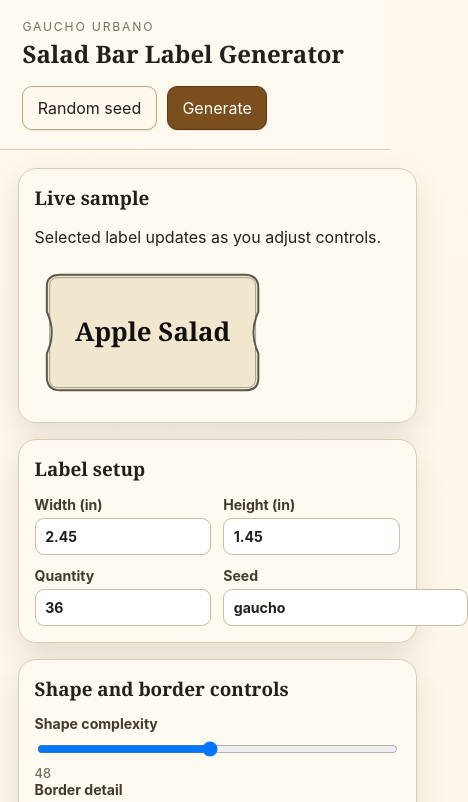
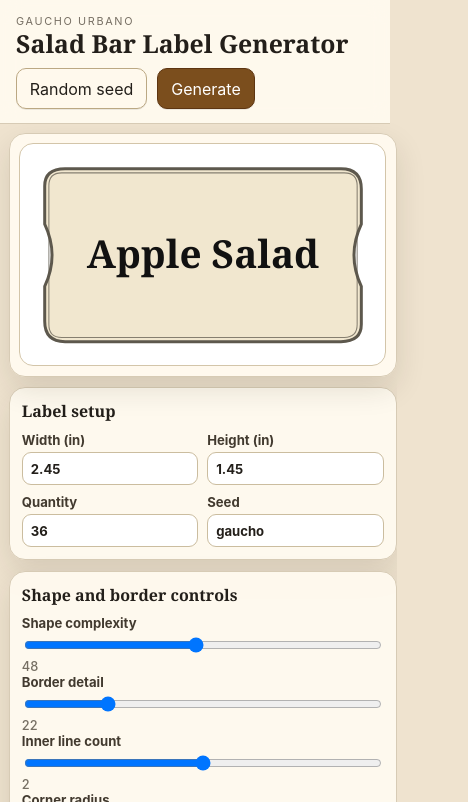
Before and after one commit to all-upper-case/salad-bar-labels, a website built with Vite: page index.html in a window 390 px wide. Shown: the top 802 px of the page, 468 px wide, since content can reach past the window. Built offline with nearby package versions, Linux system fonts and the light colour scheme.

Commit message:
Improve mobile layout and live sample styling

```diff
--- a/styles.css
+++ b/styles.css
@@ -10,24 +10,14 @@
   --shadow: 0 12px 30px rgba(43, 31, 18, 0.12);
 }
 
-* {
-  box-sizing: border-box;
-}
-
+* { box-sizing: border-box; }
 body {
   margin: 0;
   font-family: Inter, ui-sans-serif, system-ui, -apple-system, BlinkMacSystemFont, "Segoe UI", sans-serif;
   background: radial-gradient(circle at top left, #fff8ec 0, var(--bg) 42%, #efe3cf 100%);
   color: var(--ink);
 }
-
-button,
-input,
-select,
-textarea {
-  font: inherit;
-}
-
+button, input, select, textarea { font: inherit; }
 button {
   border: 1px solid #bba883;
   background: #fff9ed;
@@ -37,267 +27,108 @@ button {
   cursor: pointer;
   box-shadow: 0 1px 0 rgba(0, 0, 0, 0.08);
 }
-
-button:hover {
-  background: #fff2d9;
-}
-
-button.primary {
-  background: var(--accent);
-  color: white;
-  border-color: var(--accent-strong);
-}
-
-button.primary:hover {
-  background: var(--accent-strong);
-}
+button:hover { background: #fff2d9; }
+button.primary { background: var(--accent); color: white; border-color: var(--accent-strong); }
+button.primary:hover { background: var(--accent-strong); }
 
 .topbar {
   display: flex;
   justify-content: space-between;
   gap: 1rem;
   align-items: center;
-  padding: 1.2rem 1.4rem;
+  padding: 1rem 1.2rem;
   border-bottom: 1px solid var(--line);
-  background: rgba(255, 250, 240, 0.92);
+  background: rgba(255, 250, 240, 0.94);
   position: sticky;
   top: 0;
-  z-index: 5;
+  z-index: 10;
   backdrop-filter: blur(10px);
 }
+.eyebrow { margin: 0 0 0.15rem; font-size: 0.76rem; letter-spacing: 0.15em; text-transform: uppercase; color: var(--muted); }
+h1, h2 { font-family: Georgia, "Times New Roman", serif; margin: 0; }
+h1 { font-size: clamp(1.45rem, 3vw, 2.35rem); }
+h2 { font-size: 1.12rem; }
+.topbar-actions { display: flex; gap: 0.65rem; flex-wrap: wrap; justify-content: flex-end; }
 
-.eyebrow {
-  margin: 0 0 0.15rem;
-  font-size: 0.76rem;
-  letter-spacing: 0.15em;
-  text-transform: uppercase;
-  color: var(--muted);
+.layout { display: grid; grid-template-columns: minmax(310px, 390px) 1fr; gap: 1.1rem; padding: 1.1rem; }
+.controls { display: flex; flex-direction: column; gap: 1rem; }
+.panel, .workspace { background: rgba(255, 250, 240, 0.95); border: 1px solid var(--line); border-radius: 18px; box-shadow: var(--shadow); }
+.panel { padding: 1rem; }
+.panel h2 { margin-bottom: 0.8rem; }
+label { display: grid; gap: 0.35rem; color: #423a2f; font-weight: 650; font-size: 0.88rem; }
+input, select, textarea { border: 1px solid #cbbd9f; border-radius: 9px; padding: 0.55rem 0.6rem; background: white; color: var(--ink); min-width: 0; }
+input[type="range"] { padding: 0; }
+input[type="color"] { min-height: 2.4rem; padding: 0.2rem; }
+textarea { width: 100%; resize: vertical; line-height: 1.35; }
+.grid { display: grid; gap: 0.75rem; }
+.grid.two { grid-template-columns: repeat(2, minmax(0, 1fr)); }
+.range-value { color: var(--muted); font-weight: 500; font-size: 0.8rem; }
+.hint, .live-sample-header p { color: var(--muted); font-size: 0.84rem; line-height: 1.35; }
+.live-sample-header p { margin: -0.45rem 0 0.75rem; }
+.button-stack { display: grid; gap: 0.65rem; }
+
+.live-sample-panel { position: sticky; top: 92px; z-index: 4; }
+.live-sample {
+  background: white;
+  border: 1px solid #d3c5a9;
+  border-radius: 14px;
+  padding: 0.65rem;
+  min-height: 120px;
+  display: grid;
+  place-items: center;
+}
+.live-sample svg { display: block; width: 100%; max-width: 330px; height: auto; }
+
+.workspace { min-width: 0; padding: 1rem; }
+.workspace-header { display: flex; justify-content: space-between; gap: 1rem; align-items: center; margin-bottom: 1rem; }
+.workspace-header p { margin: 0.3rem 0 0; color: var(--muted); }
+.compact-check { display: flex; align-items: center; gap: 0.45rem; white-space: nowrap; }
+.preview-grid { display: grid; grid-template-columns: repeat(auto-fill, minmax(245px, 1fr)); gap: 1rem; align-items: start; }
+.label-card { border: 1px solid #d3c5a9; border-radius: 14px; background: white; padding: 0.75rem; cursor: pointer; transition: transform 120ms ease, box-shadow 120ms ease, border-color 120ms ease; }
+.label-card:hover { transform: translateY(-1px); box-shadow: 0 8px 20px rgba(52, 38, 20, 0.12); }
+.label-card.selected { outline: 3px solid rgba(123, 78, 29, 0.25); border-color: var(--accent); }
+.label-meta { color: var(--muted); font-size: 0.72rem; margin-bottom: 0.45rem; display: flex; justify-content: space-between; gap: 0.5rem; }
+.label-svg-wrap svg { display: block; width: 100%; height: auto; }
+
+@media (max-width: 850px) {
+  body { background: #efe3cf; }
+  .topbar { align-items: flex-start; flex-direction: column; gap: 0.75rem; padding: 0.85rem 1rem; }
+  .topbar-actions { justify-content: flex-start; }
+  .topbar button { padding: 0.6rem 0.8rem; }
+  .layout { grid-template-columns: 1fr; padding: 0.55rem; gap: 0.65rem; }
+  .controls { gap: 0.65rem; }
+  .panel, .workspace { border-radius: 16px; }
+  .panel { padding: 0.75rem; }
+  .panel h2 { font-size: 1rem; margin-bottom: 0.6rem; }
+  .grid { gap: 0.55rem; }
+  label { font-size: 0.82rem; gap: 0.25rem; }
+  input, select, textarea { padding: 0.48rem 0.5rem; }
+  .live-sample-panel { position: sticky; top: 133px; z-index: 7; padding: 0.6rem; }
+  .live-sample-header { display: none; }
+  .live-sample { min-height: unset; padding: 0.4rem; }
+  .live-sample svg { max-width: min(100%, 360px); }
+  .control-panel label { gap: 0.18rem; }
+  .workspace { padding: 0.75rem; }
+  .workspace-header { align-items: flex-start; flex-direction: column; margin-bottom: 0.75rem; }
+  .preview-grid { grid-template-columns: 1fr; gap: 0.7rem; }
+  .label-card { padding: 0.55rem; }
 }
 
-h1,
-h2 {
-  font-family: Georgia, "Times New Roman", serif;
-  margin: 0;
-}
-
-h1 {
-  font-size: clamp(1.5rem, 3vw, 2.35rem);
-}
-
-h2 {
-  font-size: 1.18rem;
-}
-
-.topbar-actions {
-  display: flex;
-  gap: 0.65rem;
-  flex-wrap: wrap;
-  justify-content: flex-end;
-}
-
-.layout {
-  display: grid;
-  grid-template-columns: minmax(300px, 390px) 1fr;
-  gap: 1.1rem;
-  padding: 1.1rem;
-}
-
-.controls {
-  display: flex;
-  flex-direction: column;
-  gap: 1rem;
-}
-
-.panel,
-.workspace {
-  background: rgba(255, 250, 240, 0.95);
-  border: 1px solid var(--line);
-  border-radius: 18px;
-  box-shadow: var(--shadow);
-}
-
-.panel {
-  padding: 1rem;
-}
-
-.panel h2 {
-  margin-bottom: 0.85rem;
-}
-
-label {
-  display: grid;
-  gap: 0.35rem;
-  color: #423a2f;
-  font-weight: 650;
-  font-size: 0.88rem;
-}
-
-input,
-select,
-textarea {
-  border: 1px solid #cbbd9f;
-  border-radius: 9px;
-  padding: 0.55rem 0.6rem;
-  background: white;
-  color: var(--ink);
-}
-
-input[type="range"] {
-  padding: 0;
-}
-
-input[type="color"] {
-  min-height: 2.4rem;
-  padding: 0.2rem;
-}
-
-textarea {
-  width: 100%;
-  resize: vertical;
-  line-height: 1.35;
-}
-
-.grid {
-  display: grid;
-  gap: 0.75rem;
-}
-
-.grid.two {
-  grid-template-columns: repeat(2, minmax(0, 1fr));
-}
-
-.range-value {
-  color: var(--muted);
-  font-weight: 500;
-  font-size: 0.8rem;
-}
-
-.hint {
-  color: var(--muted);
-  font-size: 0.84rem;
-  line-height: 1.35;
-}
-
-.button-stack {
-  display: grid;
-  gap: 0.65rem;
-}
-
-.workspace {
-  min-width: 0;
-  padding: 1rem;
-}
-
-.workspace-header {
-  display: flex;
-  justify-content: space-between;
-  gap: 1rem;
-  align-items: center;
-  margin-bottom: 1rem;
-}
-
-.workspace-header p {
-  margin: 0.3rem 0 0;
-  color: var(--muted);
-}
-
-.compact-check {
-  display: flex;
-  align-items: center;
-  gap: 0.45rem;
-  white-space: nowrap;
-}
-
-.preview-grid {
-  display: grid;
-  grid-template-columns: repeat(auto-fill, minmax(245px, 1fr));
-  gap: 1rem;
-  align-items: start;
-}
-
-.label-card {
-  border: 1px solid #d3c5a9;
-  border-radius: 14px;
-  background: white;
-  padding: 0.75rem;
-  cursor: pointer;
-  transition: transform 120ms ease, box-shadow 120ms ease, border-color 120ms ease;
-}
-
-.label-card:hover {
-  transform: translateY(-1px);
-  box-shadow: 0 8px 20px rgba(52, 38, 20, 0.12);
-}
-
-.label-card.selected {
-  outline: 3px solid rgba(123, 78, 29, 0.25);
-  border-color: var(--accent);
-}
-
-.label-meta {
-  color: var(--muted);
-  font-size: 0.72rem;
-  margin-bottom: 0.45rem;
-  display: flex;
-  justify-content: space-between;
-  gap: 0.5rem;
-}
-
-.label-svg-wrap svg {
-  display: block;
-  width: 100%;
-  height: auto;
-}
-
-@media (max-width: 850px) {
-  .layout {
-    grid-template-columns: 1fr;
-  }
-
-  .topbar,
-  .workspace-header {
-    align-items: flex-start;
-    flex-direction: column;
-  }
-
-  .topbar-actions {
-    justify-content: flex-start;
-  }
+@media (max-width: 480px) {
+  h1 { font-size: 1.55rem; line-height: 1.05; }
+  .eyebrow { font-size: 0.68rem; }
+  .topbar { top: 0; }
+  .grid.two { grid-template-columns: repeat(2, minmax(0, 1fr)); }
+  .live-sample-panel { top: 126px; }
+  .live-sample svg { max-width: 100%; }
+  textarea { max-height: 145px; }
 }
 
 @media print {
-  body {
-    background: white;
-  }
-
-  .topbar,
-  .controls,
-  .workspace-header {
-    display: none !important;
-  }
-
-  .layout,
-  .workspace {
-    display: block;
-    padding: 0;
-    box-shadow: none;
-    border: 0;
-    background: white;
-  }
-
-  .preview-grid {
-    grid-template-columns: repeat(3, 2.45in);
-    gap: 0.25in;
-  }
-
-  .label-card {
-    border: 0;
-    box-shadow: none;
-    padding: 0;
-    break-inside: avoid;
-  }
-
-  .label-meta {
-    display: none;
-  }
+  body { background: white; }
+  .topbar, .controls, .workspace-header { display: none !important; }
+  .layout, .workspace { display: block; padding: 0; box-shadow: none; border: 0; background: white; }
+  .preview-grid { grid-template-columns: repeat(3, 2.45in); gap: 0.25in; }
+  .label-card { border: 0; box-shadow: none; padding: 0; break-inside: avoid; }
+  .label-meta { display: none; }
 }
```
